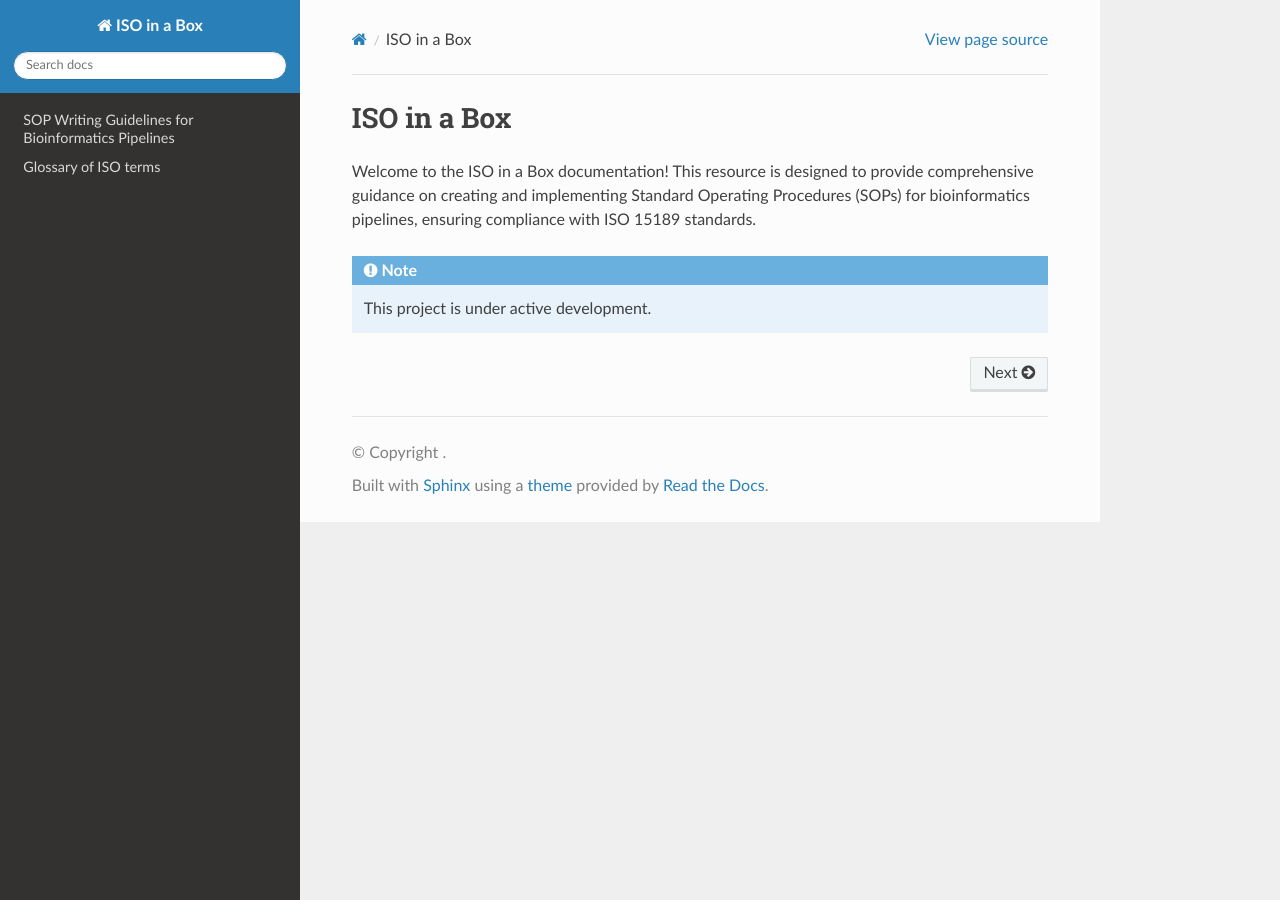
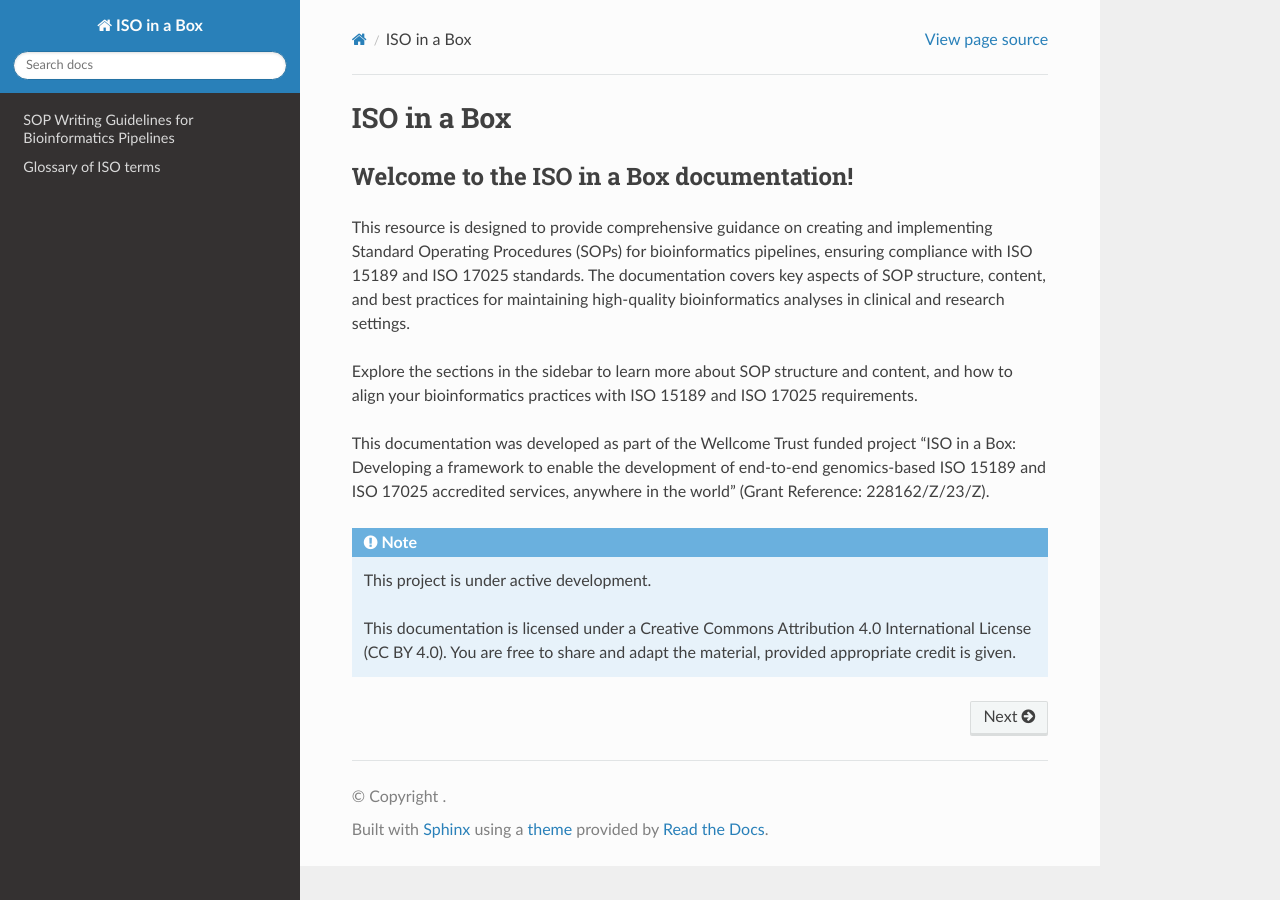
Before and after one commit to ASendellPrice/IIB-rtd, a Sphinx documentation site: the page built from docs/source/index.rst, in a window 1280 px wide. Built offline with Sphinx 7.4.7 and the Read the Docs theme 3.1.0, drawn with Linux system fonts in a browser that asks for light colours; pages that are not in the unit, such as notebooks, are missing from menus.

Commit message:
Updates to landing page

```diff
--- a/docs/source/index.rst
+++ b/docs/source/index.rst
@@ -7,8 +7,17 @@ ISO in a Box
    sop_guidelines
    glossary
 
-Welcome to the ISO in a Box documentation! This resource is designed to provide comprehensive guidance on creating and implementing Standard Operating Procedures (SOPs) for bioinformatics pipelines, ensuring compliance with ISO 15189 standards.
+Welcome to the ISO in a Box documentation!
+------------------------------------------
+
+This resource is designed to provide comprehensive guidance on creating and implementing Standard Operating Procedures (SOPs) for bioinformatics pipelines, ensuring compliance with ISO 15189 and ISO 17025 standards. The documentation covers key aspects of SOP structure, content, and best practices for maintaining high-quality bioinformatics analyses in clinical and research settings.
+
+Explore the sections in the sidebar to learn more about SOP structure and content, and how to align your bioinformatics practices with ISO 15189 and ISO 17025 requirements.
+
+This documentation was developed as part of the Wellcome Trust funded project "ISO in a Box: Developing a framework to enable the development of end-to-end genomics-based ISO 15189 and ISO 17025 accredited services, anywhere in the world" (Grant Reference: 228162/Z/23/Z).
 
 .. note::
 
    This project is under active development.
+
+   This documentation is licensed under a Creative Commons Attribution 4.0 International License (CC BY 4.0). You are free to share and adapt the material, provided appropriate credit is given.
```
